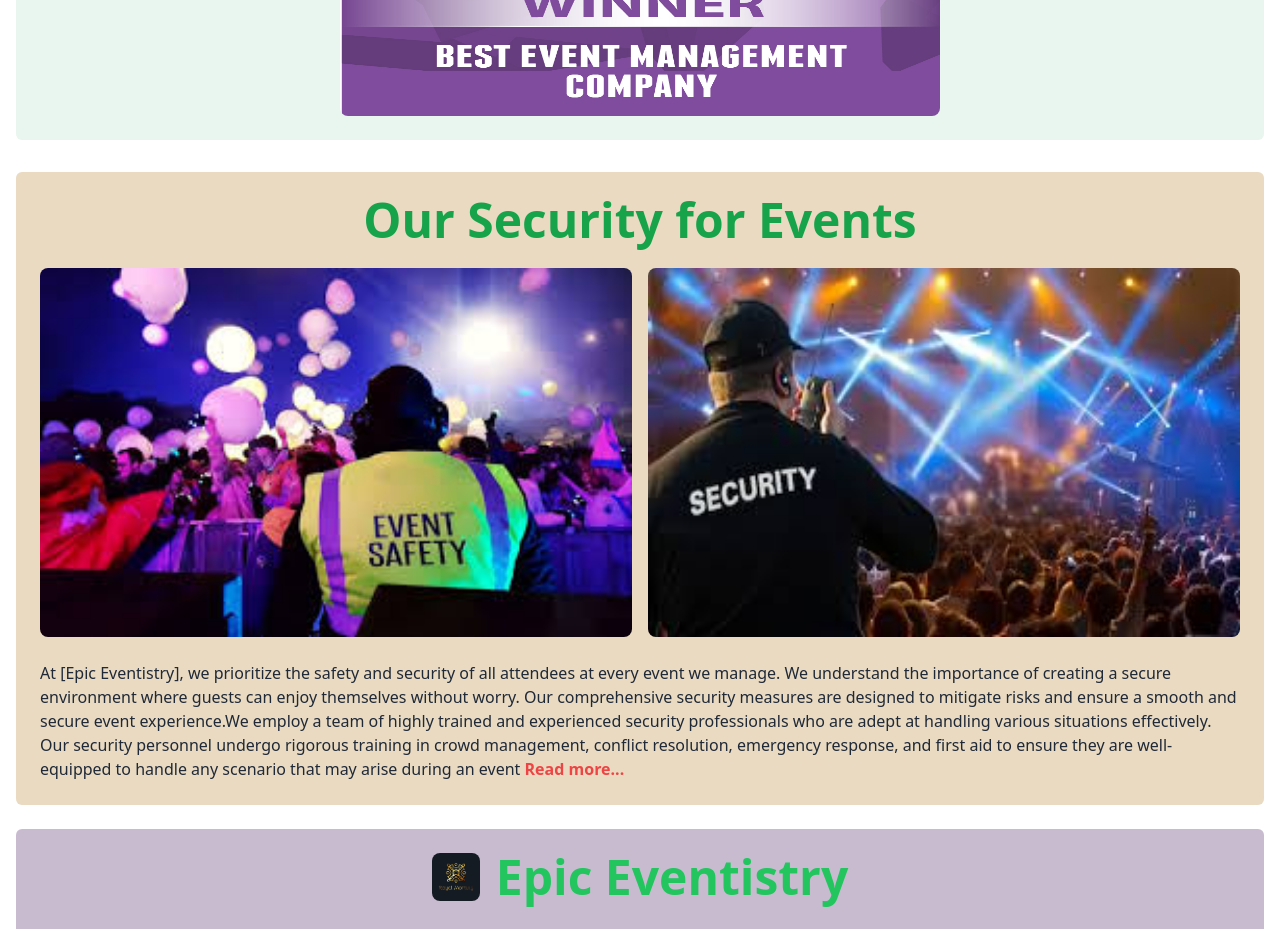
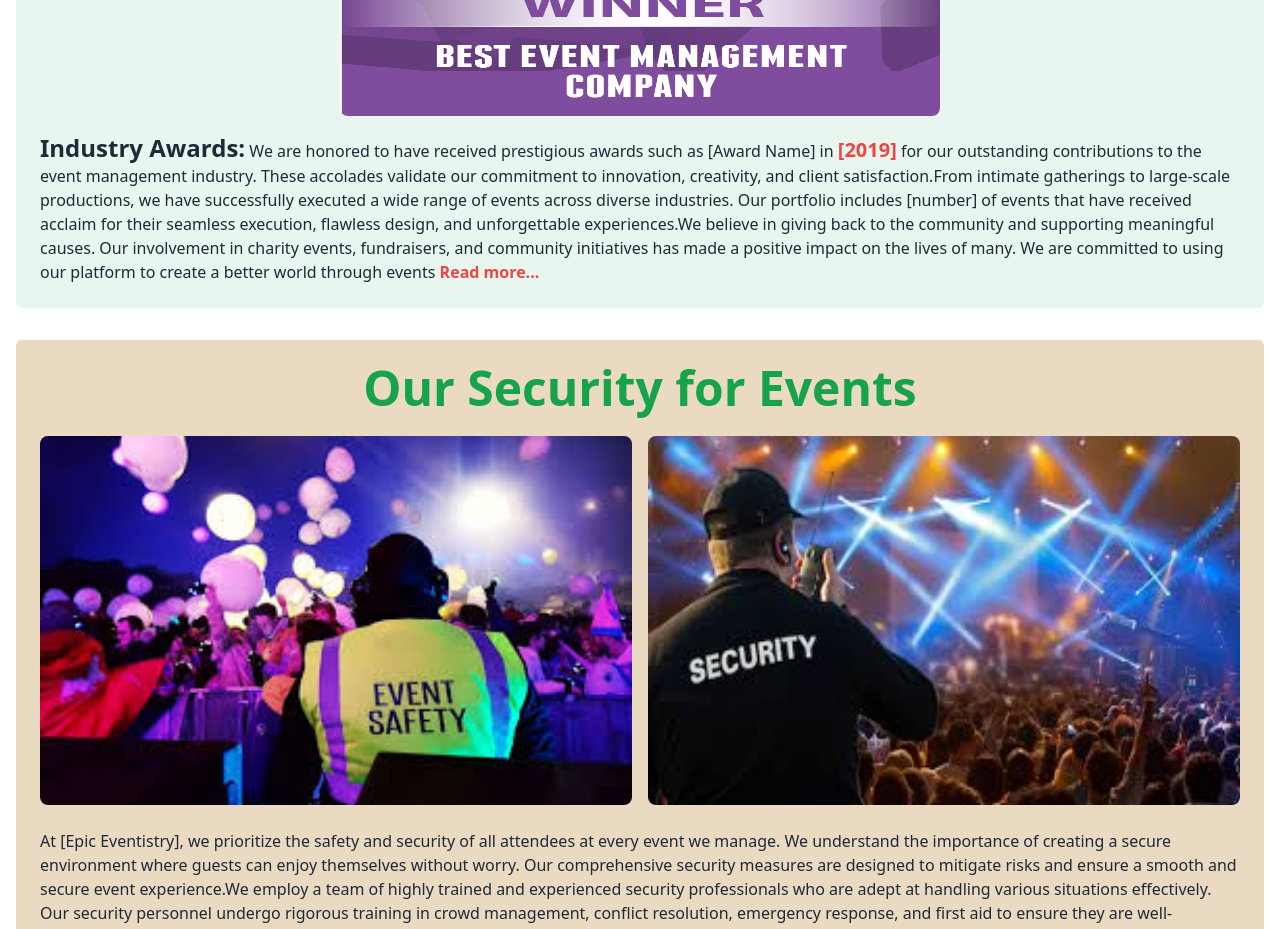
Before and after one commit to mdrashed62/Event-management-services, a React (Vite) app: page / in a window 1280 px wide. Shown: the part 1660-2589 px from the top of the page. Built offline with nearby package versions, Linux system fonts and the light colour scheme; no server answers.

Commit message:
added information in readme.md file

```diff
--- a/src/Pages/Home/ExtraSection2.jsx
+++ b/src/Pages/Home/ExtraSection2.jsx
@@ -7,7 +7,7 @@ const ExtraSection2 = () => {
            <div className='w-1/2  mx-auto'>
             <img className='w-full lg:h-[300px] rounded-lg mt-6' src={award} />
            </div>
-           {/* <p className='mt-4'><span className='text-2xl font-bold'>Industry Awards:</span> We are honored to have received prestigious awards such as [Award Name] in <span className='text-xl font-semibold text-red-500'>[2019]</span> for our outstanding contributions to the event management industry. These accolades validate our commitment to innovation, creativity, and client satisfaction.From intimate gatherings to large-scale productions, we have successfully executed a wide range of events across diverse industries. Our portfolio includes [number] of events that have received acclaim for their seamless execution, flawless design, and unforgettable experiences.We believe in giving back to the community and supporting meaningful causes. Our involvement in charity events, fundraisers, and community initiatives has made a positive impact on the lives of many. We are committed to using our platform to create a better world through events <span className='text-red-500 font-bold'>Read more...</span></p> */}
+           <p className='mt-4'><span className='text-2xl font-bold'>Industry Awards:</span> We are honored to have received prestigious awards such as [Award Name] in <span className='text-xl font-semibold text-red-500'>[2019]</span> for our outstanding contributions to the event management industry. These accolades validate our commitment to innovation, creativity, and client satisfaction.From intimate gatherings to large-scale productions, we have successfully executed a wide range of events across diverse industries. Our portfolio includes [number] of events that have received acclaim for their seamless execution, flawless design, and unforgettable experiences.We believe in giving back to the community and supporting meaningful causes. Our involvement in charity events, fundraisers, and community initiatives has made a positive impact on the lives of many. We are committed to using our platform to create a better world through events <span className='text-red-500 font-bold'>Read more...</span></p>
         </div>
     );
 };
```
Also changed, not shown: 1 other file (tests, documents, lock files or other folders).
